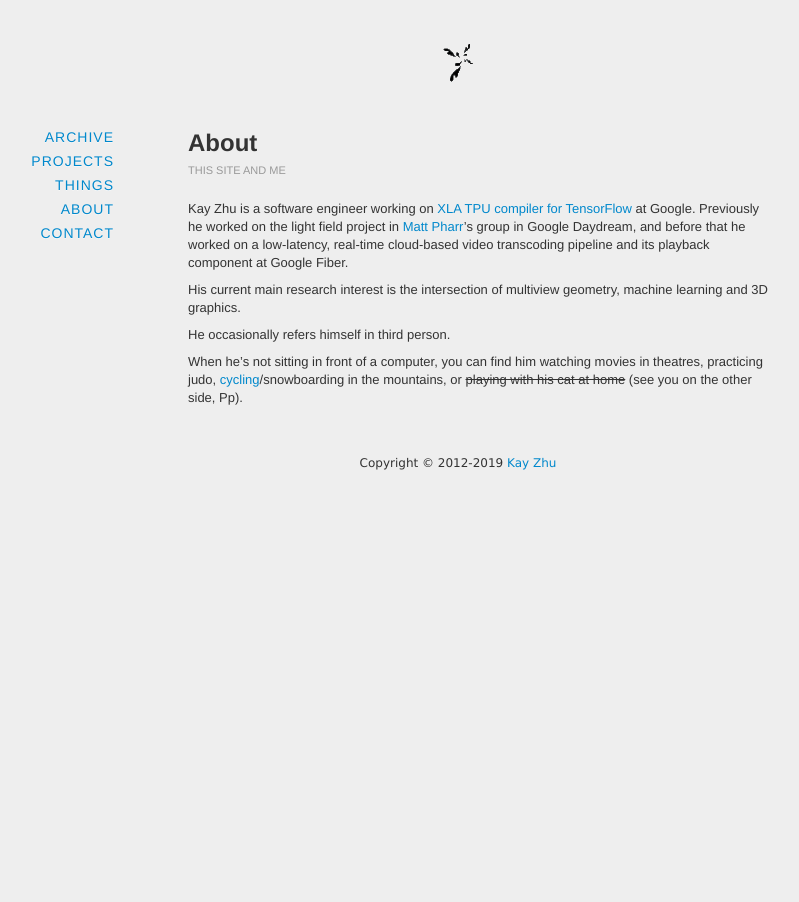
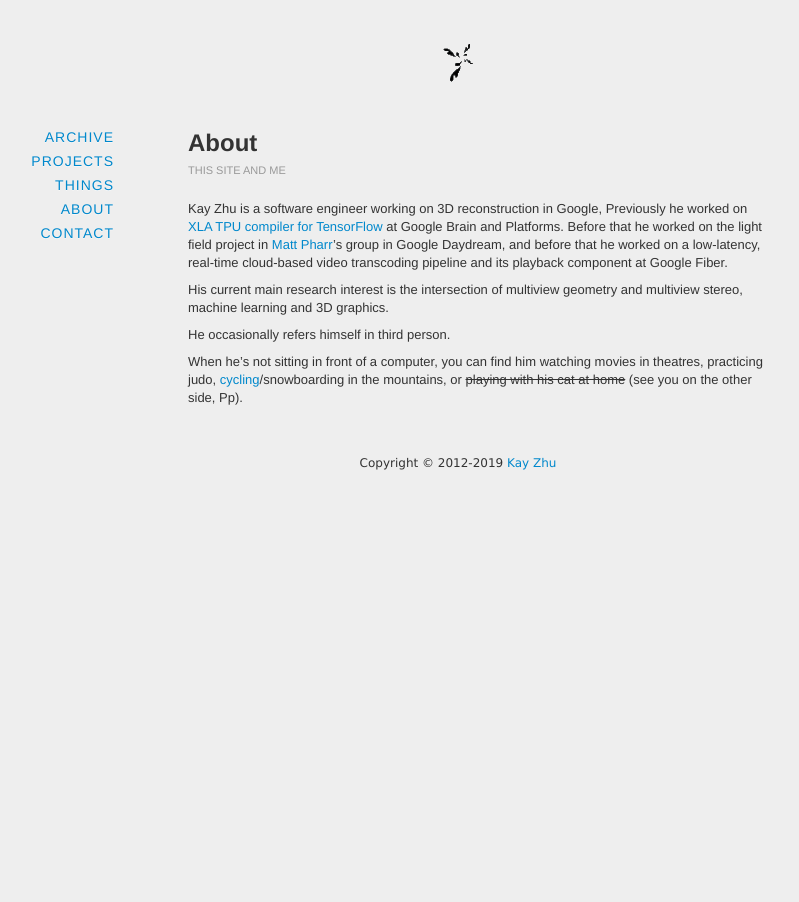
Before and after one commit to kayzhu/kayzhu.github.com, a Jekyll site: the page built from about/index.md, in a window 1280 px wide. Shown: the whole page, without its empty margins (182-981 px from the left). Built offline with Jekyll 4.4.1, drawn with Linux system fonts in a browser that asks for light colours; nearby versions of some CDN libraries; comment, search, counter and statistics services are not loaded.

Commit message:
Update index.md

```diff
--- a/about/index.md
+++ b/about/index.md
@@ -4,9 +4,9 @@
 tagline: this site and me
 ---
 
-Kay Zhu is a software engineer working on [XLA TPU compiler for TensorFlow](https://www.tensorflow.org/performance/xla/) at Google. Previously he worked on the light field project in [Matt Pharr](http://pharr.org/matt/)'s group in Google Daydream, and before that he worked on a low-latency, real-time cloud-based video transcoding pipeline and its playback component at Google Fiber.
+Kay Zhu is a software engineer working on 3D reconstruction in Google, Previously he worked on [XLA TPU compiler for TensorFlow](https://www.tensorflow.org/performance/xla/) at Google Brain and Platforms. Before that he worked on the light field project in [Matt Pharr](http://pharr.org/matt/)'s group in Google Daydream, and before that he worked on a low-latency, real-time cloud-based video transcoding pipeline and its playback component at Google Fiber.
 
-His current main research interest is the intersection of multiview geometry, machine learning and 3D graphics.
+His current main research interest is the intersection of multiview geometry and multiview stereo, machine learning and 3D graphics.
 
 He occasionally refers himself in third person.
 
```
